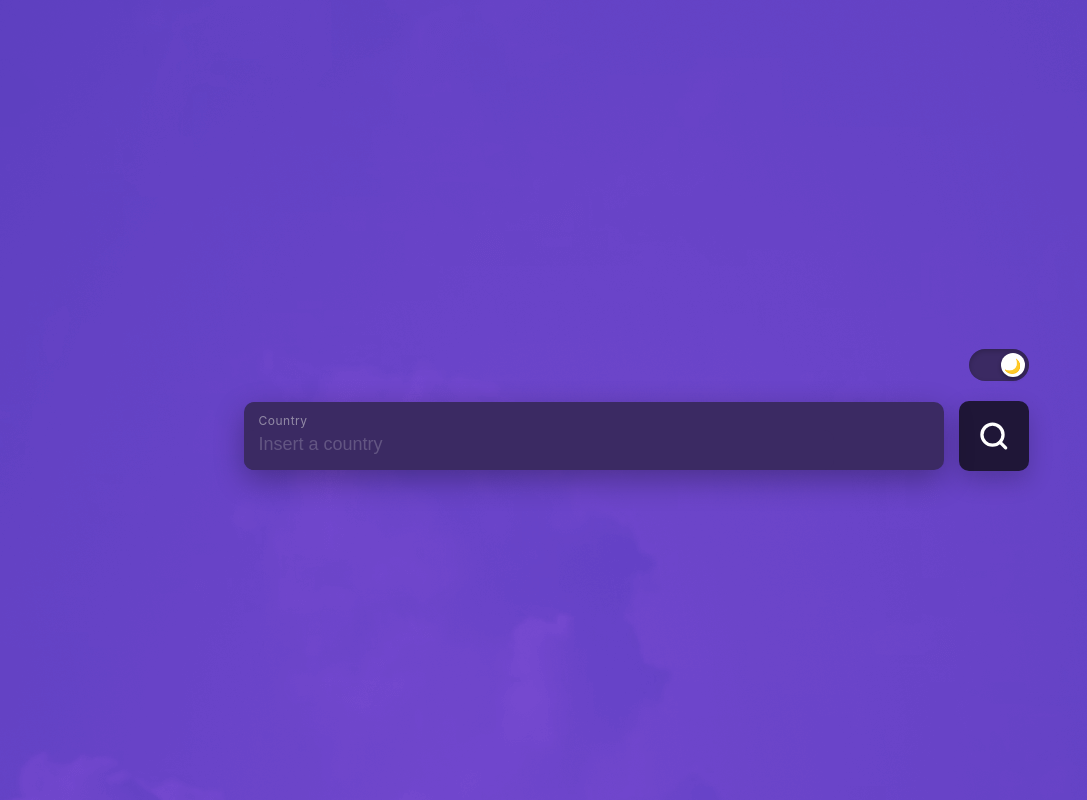
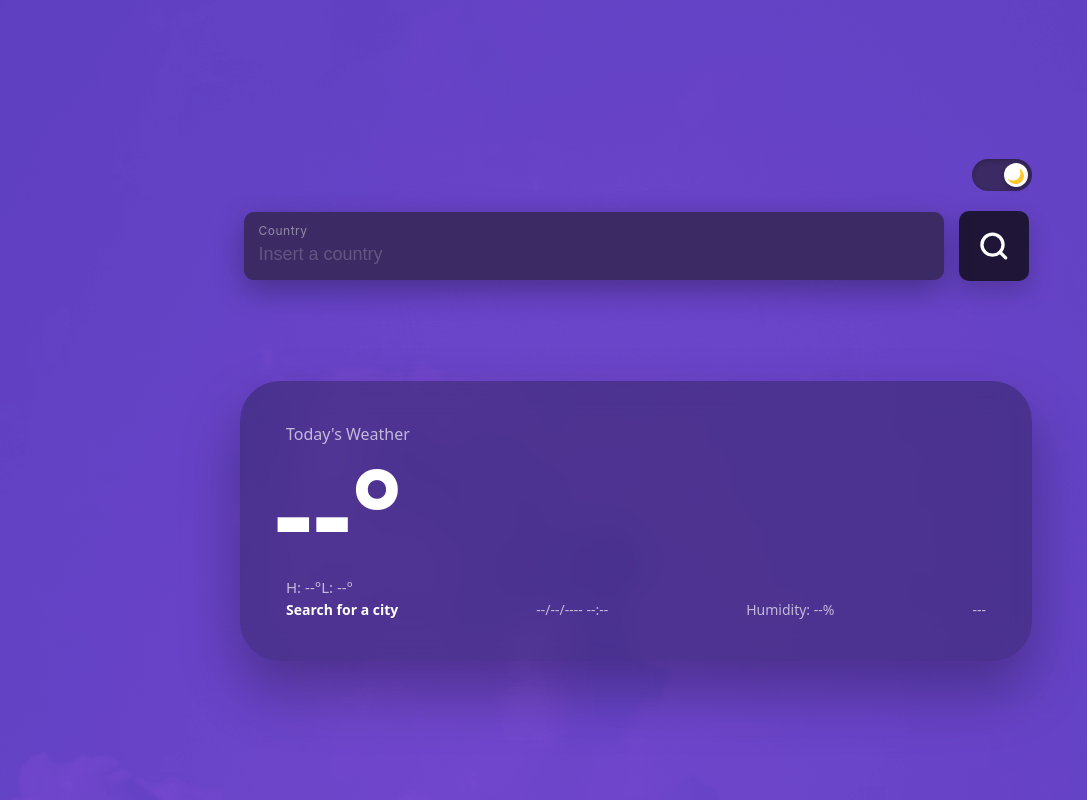
Before and after one commit to BlueThunder-Dev/weather-report, a React (Vite) app: page / in a window 1280 px wide. Shown: the whole page, without its empty margins (4-1091 px from the left). Built offline with nearby package versions, Linux system fonts and the light colour scheme.

Commit message:
update logic, error handling, optimize rendering

```diff
--- a/src/App.jsx
+++ b/src/App.jsx
@@ -8,6 +8,7 @@ import { Pattern } from './utils/validators/Pattern';
 import { Required} from './utils/validators/Required';
 import { apiKey } from './utils/constants';
 
+
 function App() {
   const [weatherData, setWeatherData] = useState(null);
   const [theme, setTheme] = useState('dark');
@@ -15,6 +16,10 @@ function App() {
     const saved = localStorage.getItem('weatherHistory');
     return saved ? JSON.parse(saved) : [];
   });
+  const [isSearchLoading, setIsSearchLoading] = useState(false);
+  const [weatherError, setWeatherError] = useState(null);
+  const [backupLocation, setBackupLocation] = useState(null);
+
 
   const toggleTheme = () => {
     setTheme((prev) => (prev === 'dark' ? 'light' : 'dark'));
@@ -28,9 +33,17 @@ function App() {
     localStorage.setItem('weatherHistory', JSON.stringify(history));
   }, [history]);
 
+  const handleSearchError = (errorMessage) => {
+  setWeatherError(errorMessage);
+    if (errorMessage) {
+      setWeatherData(null);
+    }
+  };
+
   const handleSearchSuccess = (newData) => {
+    setWeatherError(null);
     setWeatherData(newData);
-
+    if(newData && newData.name){
       const historyItem = {
         id: `${newData.name}-${Date.now()}`,
         name: newData.name,
@@ -47,6 +60,7 @@ function App() {
         const filtered = prev.filter(item => item.name !== newData.name);
         return [historyItem, ...filtered].slice(0, 10);
       });
+    }
   };
 
 const deleteHistoryItem = (id) => {
@@ -54,20 +68,41 @@ const deleteHistoryItem = (id) => {
 };
 
 const reSearchFromHistory = async (item) => {
+  setWeatherError(null);
+  setIsSearchLoading(true);
+  setWeatherData(null);
+
   try {
     const response = await fetch(
-        `https://api.openweathermap.org/data/2.5/weather?q=${item.city},${item.country.toLowerCase()}&units=metric&APPID=${apiKey}`
+      `https://api.openweathermap.org/data/2.5/weather?q=${item.name},${item.country.toLowerCase()}&units=metric&APPID=${apiKey}`
     );
+
     const data = await response.json();
-    setWeatherData(data);
-  } catch (err) {
-    console.error("Failed to re-fetch", err);
+
+    if (data.cod !== 200) {
+      throw new Error(data.message || "Something is gone wrong!");
+    } else {
+       const locationToRestore = {
+      displayLabel: `${item.name}, ${item.country}`,
+      city: item.name,
+      country: item.country
+    };
+      setBackupLocation(locationToRestore);
+      handleSearchSuccess(data);
+    }
+
+
+  } catch{
+    setWeatherError(err.message);
+  } finally {
+    setIsSearchLoading(false);
   }
 };
+
  const inputValidators = [
     new Required('Input cannot be empty'),
     new MinLength(2,'Min. 2 characters required'),
-    new Pattern( /[a-zA-Z\u00C0-\u017F\s\-\'’]+/, 'Invalid characters')
+    new Pattern( /[a-zA-Z\u00C0-\u017F\s\-'’]+/, 'Invalid characters')
   ];
 
   return (
@@ -77,14 +112,19 @@ const reSearchFromHistory = async (item) => {
      label="Country"
      placeholder="Insert a country"
      onSearchSuccess={handleSearchSuccess}
+     onSearchError={handleSearchError}
      validators={inputValidators}
      theme={theme}
+     backupLocation={backupLocation}
     />
-    {weatherData && <WeatherCard data={weatherData}
+    <WeatherCard data={weatherData}
       theme={theme}
       history={history}
       onDeleteHistory={deleteHistoryItem}
-      onReSearch={reSearchFromHistory}/>}
+      onReSearch={reSearchFromHistory}
+      isLoading={isSearchLoading}
+      error={weatherError}
+      />
     </>
   )
 }
--- a/src/components/search-input/SearchInput.jsx
+++ b/src/components/search-input/SearchInput.jsx
@@ -1,28 +1,41 @@
-import React, { useEffect, useState } from 'react';
+import React, { useCallback, useEffect, useState } from 'react';
 import styles from './SearchInput.module.css';
 import LoadingSpinner from '../loading-spinner/LoadingSpinner'
 import { normalizeLocation } from '../../utils/normalizer/normalizeLocation';
 import SuggestionCombobox from '../suggestion-combobox/SuggestionCombobox';
 import { apiKey } from '../../utils/constants';
-import { weather } from '../../demo/weather';
 
-const SearchInput = ({label,placeholder,validators,onSearchSuccess ,theme}) => {
+
+const SearchInput = ({label,placeholder,validators,onSearchSuccess ,onSearchError,theme ,backupLocation}) => {
   const [query, setQuery] = useState('');
   const [error, setError] = useState('');
   const [isInputLoading, setIsInputLoading] = useState(false);
-   const [isSearchLoading, setIsSearchLoading] = useState(false);
   const [suggestions, setSuggestions] = useState([]);
   const [location, setLocation] = useState({})
   const [locationSelected, setLocationSelected] = useState(false)
+
+  const handleSuggestionsRetrieval = useCallback(async (query) => {
+  const response = await fetch(
+    `https://api.openweathermap.org/geo/1.0/direct?q=${query}&limit=5&appid=${apiKey}`
+  );
+  const data = await response.json();
+  setSuggestions(normalizeLocation(data));
+  }, []);
+
+  useEffect(() => {
+  if (backupLocation && backupLocation.city) {
+    setLocationValue(backupLocation);
+  }
+}, [backupLocation]);
 
   useEffect(() => {
     const timer = setTimeout(async () => {
       if (query.length >= 2 && !locationSelected) {
         try {
           setIsInputLoading(true);
-          await handleSuggestionsRetrieval(query)
+          await handleSuggestionsRetrieval(query);
         } catch (err) {
-          setError(err)
+          setError(err);
         } finally {
           setIsInputLoading(false);
         }
@@ -32,15 +45,7 @@ const SearchInput = ({label,placeholder,validators,onSearchSuccess ,theme}) => {
     }, 400);
 
     return () => clearTimeout(timer);
-  }, [query]);
-
-  const handleSuggestionsRetrieval = async (query)=>{
-    const response = await fetch(
-      `https://api.openweathermap.org/geo/1.0/direct?q=${query}&limit=5&appid=${apiKey}`
-    );
-    const data = await response.json();
-    setSuggestions(normalizeLocation(data));
-  }
+  }, [query, locationSelected, handleSuggestionsRetrieval]);
 
   const resetLocationsSuggestions = ()=>{
     setError('')
@@ -56,7 +61,6 @@ const SearchInput = ({label,placeholder,validators,onSearchSuccess ,theme}) => {
   const handleSelect = (loc) => {
     setLocationValue(loc)
     resetLocationsSuggestions()
-    console.log("Coordinate selezionate:", loc);
   };
 
   const validate = () => {
@@ -81,9 +85,12 @@ const SearchInput = ({label,placeholder,validators,onSearchSuccess ,theme}) => {
     setQuery(e.target.value);
   };
 
-  const handleKeydown = (e) =>{
-    setLocationSelected(false)
-    setLocation({})
+  const handleKeyup = (e) =>{
+    if(["backspace","delete"].includes(e.key.toLowerCase())){
+      setQuery('')
+    };
+    setLocationSelected(false);
+    setLocation({});
   }
 
   const handleSearch = async (e) => {
@@ -94,26 +101,19 @@ const SearchInput = ({label,placeholder,validators,onSearchSuccess ,theme}) => {
     if (!validate()) return;
 
     try {
-      setIsSearchLoading(true);
+
+      if (onSearchError) onSearchError(null);
       const response = await fetch(
         `https://api.openweathermap.org/data/2.5/weather?q=${location.city},${location.country.toLowerCase()}&units=metric&APPID=${apiKey}`
       );
       const data = await response.json();
-
-      if (onSearchSuccess && data.cod === 200) {
-        onSearchSuccess(data);
-      }else {
-        setSuggestions([]);
-        setQuery('');
-        setError(data.message);
-      }
-
-    } catch (err) {
-      setSuggestions([]);
-      setQuery('');
-      setError('Impossible to retrieve weather data');
-    } finally {
-      setIsSearchLoading(false);
+        if (data.cod !== 200) {
+          throw new Error();
+        }else{
+          if (onSearchSuccess) onSearchSuccess(data);
+        }
+    } catch {
+      if (onSearchError) onSearchError('Impossible to retrieve weather data');
     }
   };
 
@@ -152,7 +152,7 @@ const renderForm = () =>{
             className={styles.customInput}
             value={query}
             onChange={handleInputChange}
-            onKeyDown={handleKeydown}
+            onKeyUp={handleKeyup}
             placeholder={placeholder}
             autoComplete="off"
           />
@@ -180,11 +180,6 @@ const renderForm = () =>{
           </svg>
         </button>
       </form>
-        {isSearchLoading && (
-            <div style={{
-                      position:"absolute"
-                    }}><LoadingSpinner size="100px"/></div>
-          )}
        </>
       )
 }
--- a/src/components/suggestion-combobox/SuggestionCombobox.jsx
+++ b/src/components/suggestion-combobox/SuggestionCombobox.jsx
@@ -1,7 +1,7 @@
 import React from 'react';
 import styles from './SuggestionCombobox.module.css';
 
-const SuggestionCombobox = ({ suggestions, onSelect ,theme }) => {
+const SuggestionCombobox = ({ suggestions, onSelect }) => {
   if (suggestions.length === 0) return null;
 
   return (
--- a/src/components/weather-card/WeatherCard.jsx
+++ b/src/components/weather-card/WeatherCard.jsx
@@ -1,40 +1,69 @@
 import React from 'react';
 import styles from './WeatherCard.module.css';
+import LoadingSpinner from '../loading-spinner/LoadingSpinner';
 
-const WeatherCard = ({ data, history = [],onReSearch, onDeleteHistory,theme }) => {
-  if (!data) return null;
+const WeatherCard = ({ data, history = [], onReSearch, onDeleteHistory, isLoading, error }) => {
+  const { main, weather, name, sys, dt } = data || {};
 
-  const { main, weather, name, sys, dt } = data;
-
-  const dateStr = new Date(dt * 1000).toLocaleString('en-GB', {
+  const dateStr = dt
+    ? new Date(dt * 1000).toLocaleString('en-GB', {
         day: '2-digit', month: '2-digit', year: 'numeric',
         hour: '2-digit', minute: '2-digit', hour12: true
-  }).replace(/\//g, '-').replace(',', '');
+      }).replace(/\//g, '-').replace(',', '')
+    : "--/--/---- --:--";
+
+  const renderMainContent = () => {
+    if (isLoading) {
+      return (
+        <div className={styles.loadingContainer}>
+          <LoadingSpinner size="100px" />
+          <p>Fetching weather data...</p>
+        </div>
+      );
+    }
+
+    if (error) {
+      return (
+        <div className={styles.errorContainer}>
+          <div className={styles.errorIcon}>⚠️</div>
+          <p className={styles.errorTitle}>Something went wrong</p>
+          <p className={styles.errorText}>{error}</p>
+        </div>
+      );
+    }
+
+    return (
+      <div className={styles.mainStats}>
+        <p className={styles.todayLabel}>Today's Weather</p>
+        <h1 className={styles.temp}>{main ? `${Math.round(main.temp)}°` : "--°"}</h1>
+        <p className={styles.highLow}>
+          H: {main ? `${Math.round(main.temp_max)}°` : "--°"}
+          L: {main ? `${Math.round(main.temp_min)}°` : "--°"}
+        </p>
+
+        <div className={styles.locationRow}>
+          <span className={styles.cityLabel}>{name ? `${name}, ${sys?.country}` : "Search for a city"}</span>
+          <span className={styles.extraInfo}>{dateStr}</span>
+          <span className={styles.extraInfo}>Humidity: {main ? `${main.humidity}%` : "--%"}</span>
+          <span className={styles.extraInfo}>{weather ? weather[0].main : "---"}</span>
+        </div>
+      </div>
+    );
+  };
 
   return (
     <div className={styles.dashboard}>
       <div className={styles.floatingIcon}>
-        <img
-          src={`http://openweathermap.org/img/wn/${weather[0].icon}@4x.png`}
-          alt="weather"
-        />
-      </div>
-      <div className={styles.topContent}>
-        <div className={styles.mainStats}>
-          <p className={styles.todayLabel}>Today's Weather</p>
-          <h1 className={styles.temp}>{Math.round(main.temp)}°</h1>
-          <p className={styles.highLow}>H: {Math.round(main.temp_max)}° L: {Math.round(main.temp_min)}°</p>
-
-          <div className={styles.locationRow}>
-            <span className={styles.cityLabel}>{name}, {sys.country}</span>
-            <span className={styles.extraInfo}>{dateStr}</span>
-            <span className={styles.extraInfo}>Humidity: {main.humidity}%</span>
-            <span className={styles.extraInfo}>{weather[0].main}</span>
-          </div>
-        </div>
+       { !error && weather ? (
+          <img src={`http://openweathermap.org/img/wn/${weather[0].icon}@4x.png`} alt="weather" />
+        ) : null}
       </div>
 
-        {Array.isArray(history) && history.length > 0 ? (
+      <div className={styles.topContent}>
+        {renderMainContent()}
+      </div>
+
+      {Array.isArray(history) && history.length > 0 && (
         <div className={styles.historyContainer}>
           <p className={styles.searcHistory}>Search History</p>
           {history.map((item) => (
@@ -43,15 +72,13 @@ const WeatherCard = ({ data, history = [],onReSearch, onDeleteHistory,theme }) =
               <div className={styles.historyRight}>
                 <span className={styles.historyDate}>{item.date}</span>
                 <div className={styles.historyActions}>
-                  <button className={styles.circleBtn} onClick={() => onReSearch(item)}>🔍</button>
-                  <button className={styles.circleBtn} onClick={() => onDeleteHistory(item.id)}>🗑️</button>
+                  <button className={styles.circleBtn} onClick={() => onReSearch(item)} title="Search again">🔍</button>
+                  <button className={styles.circleBtn} onClick={() => onDeleteHistory(item.id)} title="Delete">🗑️</button>
                 </div>
               </div>
             </div>
           ))}
         </div>
-        ) : (
-          <p className={styles.emptyHistory}>No history available</p>
       )}
     </div>
   );
--- a/src/components/weather-card/WeatherCard.module.css
+++ b/src/components/weather-card/WeatherCard.module.css
@@ -81,7 +81,8 @@
   padding: 12px 20px;
   border-radius: 12px;
   font-size: 14px;
-  color: var(--history-row-label)
+  color: var(--history-row-label);
+  margin-bottom: 20px;
 }
 
 .historyLoc { font-weight: 500; }
@@ -136,3 +137,33 @@
     margin-bottom: 10px;
     display: flex;
 }
+
+.errorContainer {
+  display: flex;
+  flex-direction: column;
+  align-items: center;
+  justify-content: center;
+  padding: 30px 10px;
+  text-align: center;
+}
+
+.errorIcon {
+  font-size: 40px;
+  margin-bottom: 10px;
+}
+
+.errorTitle {
+  font-weight: bold;
+  color: var(--text-main);
+  font-size: 1.1rem;
+  margin: 0;
+  color: var(--city-label)
+}
+
+.errorText {
+  color: var(--text-secondary);
+  font-size: 0.9rem;
+  margin-top: 5px;
+  text-transform: capitalize;
+  color:var(--extra-info-labels)
+}
```
Lines whose indentation alone changed are shown as unchanged.
